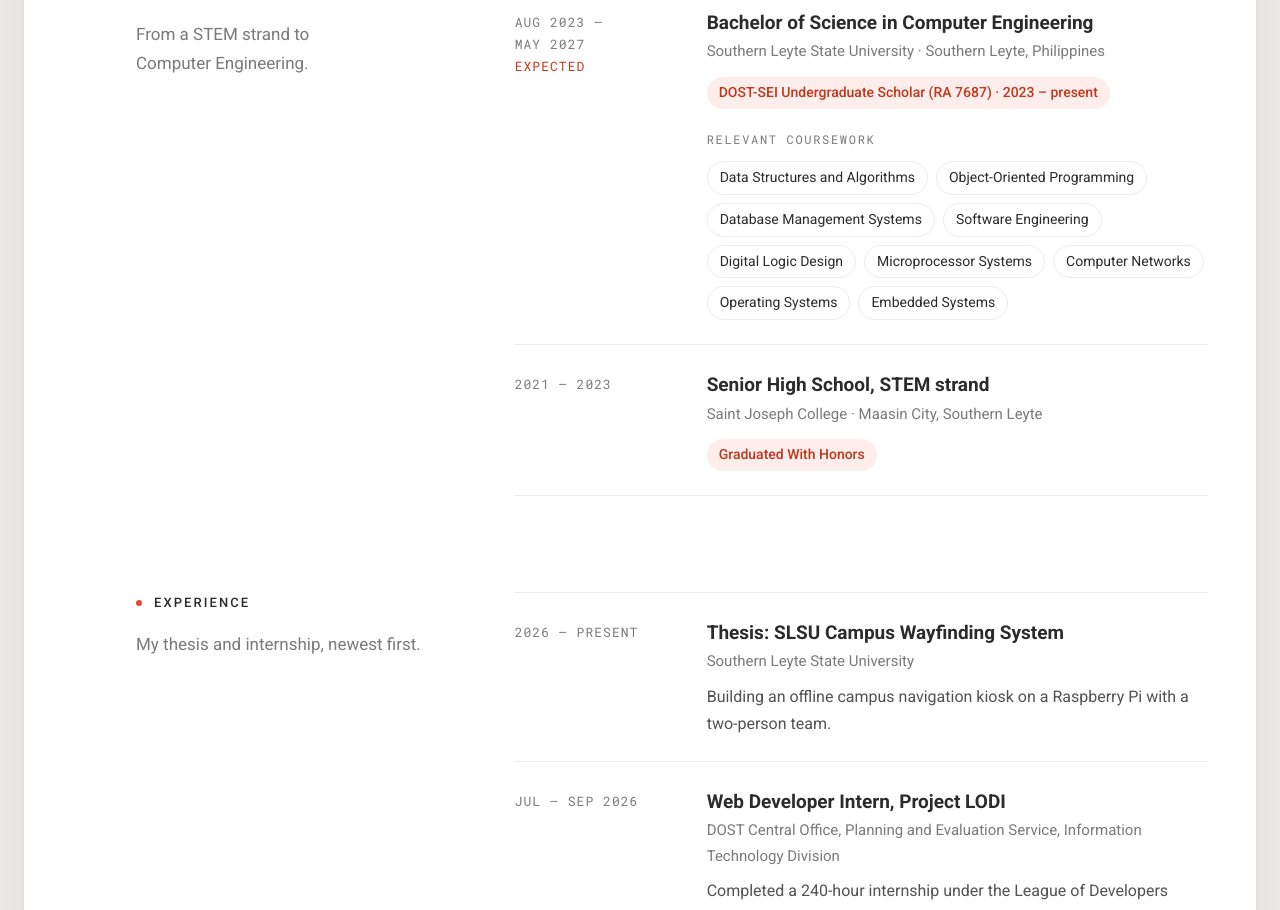
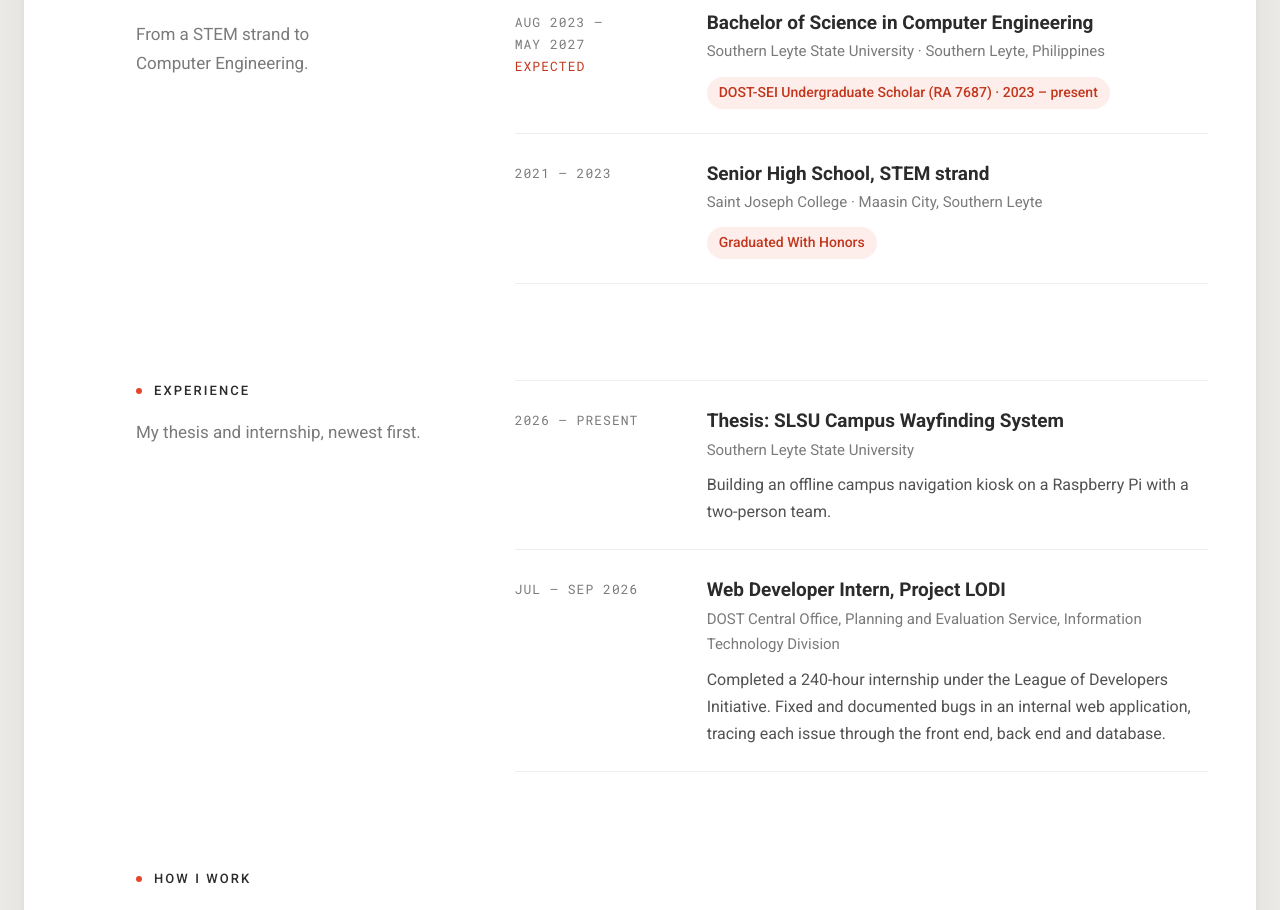
Before and after one commit to jeedp/portfolio, a React (Vite) app: page / in a window 1280 px wide. Shown: the part 3062-3972 px from the top of the page. Built offline with nearby package versions, Linux system fonts and the light colour scheme; no server answers.

Commit message:
Education: drop the coursework tags; course list uses official prospectus titles

```diff
--- a/src/data/profile.ts
+++ b/src/data/profile.ts
@@ -58,10 +58,10 @@ export const education = {
   location: 'Southern Leyte, Philippines',
   period: 'Aug 2023 – Present',
   expected: 'Expected May 2027',
+  // Official course titles from the BSCpE prospectus (only courses in the curriculum). Used on the résumé only.
   coursework: [
-    'Data Structures and Algorithms', 'Object-Oriented Programming', 'Database Management Systems',
-    'Software Engineering', 'Digital Logic Design', 'Microprocessor Systems', 'Computer Networks',
-    'Operating Systems', 'Embedded Systems',
+    'Data Structure and Algorithms', 'Object Oriented Programming', 'Software Design', 'Operating Systems',
+    'Software Development 1–3', 'Computer Network and Security', 'Microprocessors', 'Embedded Systems (in progress)',
   ],
 }
 
--- a/src/sections/About.tsx
+++ b/src/sections/About.tsx
@@ -67,10 +67,6 @@ export function About() {
                 <p className="text-[19px] font-bold text-ink">{education.degree}</p>
                 <p className="text-[15px] text-muted">{education.school} · {education.location}</p>
                 <p className="mt-3 inline-flex items-center gap-2 rounded-full bg-accent-soft px-3 py-1 text-[14px] font-medium text-accent-text">{scholarship.name} ({scholarship.law}) · {scholarship.period}</p>
-                <p className="eyebrow mt-5">Relevant coursework</p>
-                <ul className="mt-3 flex flex-wrap gap-2">
-                  {education.coursework.map(c => <li key={c} className="rounded-full border border-line px-3 py-1 text-[14px] text-ink">{c}</li>)}
-                </ul>
               </div>
             </div>
           </Reveal>
```
